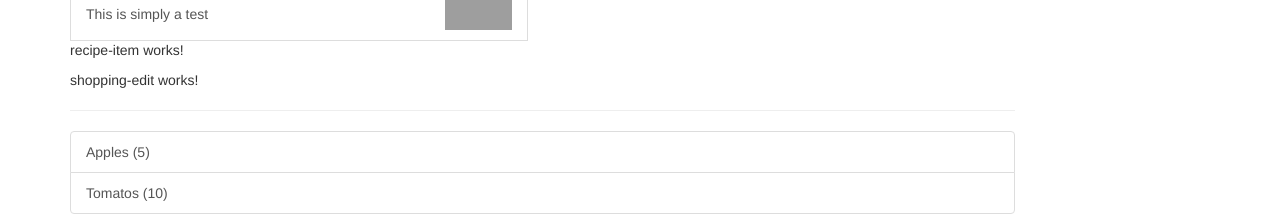
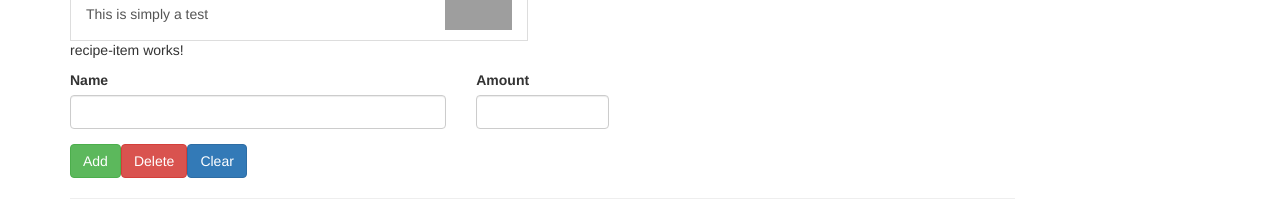
Before and after one commit to maccheri/shopping-list-app, an Angular app: page / in a window 1280 px wide. Shown: the part 249-466 px from the top of the page. Built offline with nearby package versions, Linux system fonts and the light colour scheme; grey boxes are pictures that could not be loaded.

Commit message:
Shopping list edit section

```diff
--- a/src/app/shopping-list/shopping-edit/shopping-edit.component.html
+++ b/src/app/shopping-list/shopping-edit/shopping-edit.component.html
@@ -1,3 +1,23 @@
-<p>
-  shopping-edit works!
-</p>
+<div class="row">
+  <div class="col-xs-12">
+    <form>
+      <div class="row">
+        <div class="col-sm-5 form-group">
+          <label for="name">Name</label>
+          <input type="text" id="name" class="form-control" />
+        </div>
+        <div class="col-sm-2 form-group">
+          <label for="amount">Amount</label>
+          <input type="number" id="amount" class="form-control" />
+        </div>
+      </div>
+      <div class="row">
+        <div class="col-xs-12">
+          <button type="submit" class="btn btn-success">Add</button>
+          <button type="button" class="btn btn-danger">Delete</button>
+          <button type="button" class="btn btn-primary">Clear</button>
+        </div>
+      </div>
+    </form>
+  </div>
+</div>
```
